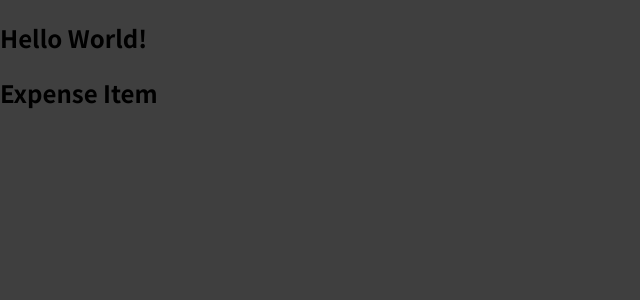
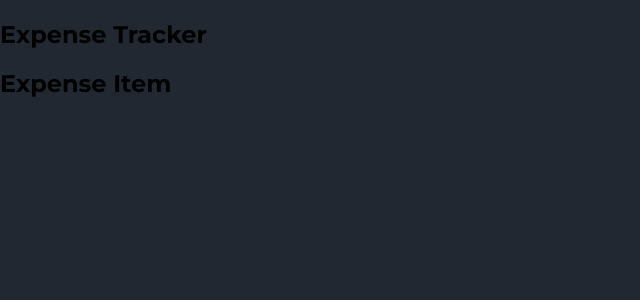
Before and after one commit to MikesonO/expense-tracker, a JavaScript app: page / in a window 1280 px wide. Shown: the top 300 px of the page, without its empty margins (0-640 px from the left). Built offline with nearby package versions, Linux system fonts and the light colour scheme.

Commit message:
Update font-family

```diff
--- a/src/App.js
+++ b/src/App.js
@@ -3,7 +3,7 @@
 function App() {
   return (
     <div>
-      <h2>Hello World!</h2>
+      <h2>Expense Tracker</h2>
       <ExpenseItem></ExpenseItem>
     </div>
   );
--- a/src/index.scss
+++ b/src/index.scss
@@ -1,14 +1,17 @@
-@import url('https://fonts.googleapis.com/css2?family=Noto+Sans+JP:wght@400;700&display=swap');
+@import url('https://fonts.googleapis.com/css2?family=Montserrat:ital,wght@0,100;0,200;0,300;0,400;0,500;0,600;0,700;0,800;0,900;1,100;1,200;1,300;1,400;1,500;1,600;1,700;1,800;1,900&display=swap');
+
+//Color Variable
+$color1: #222831;
 
 * {
   box-sizing: border-box;
 }
 
 html {
-  font-family: 'Noto Sans JP', sans-serif;
+  font-family: 'Montserrat', sans-serif;
 }
 
 body {
   margin: 0;
-  background-color: #3f3f3f;
+  background-color: $color1;
 }
```
